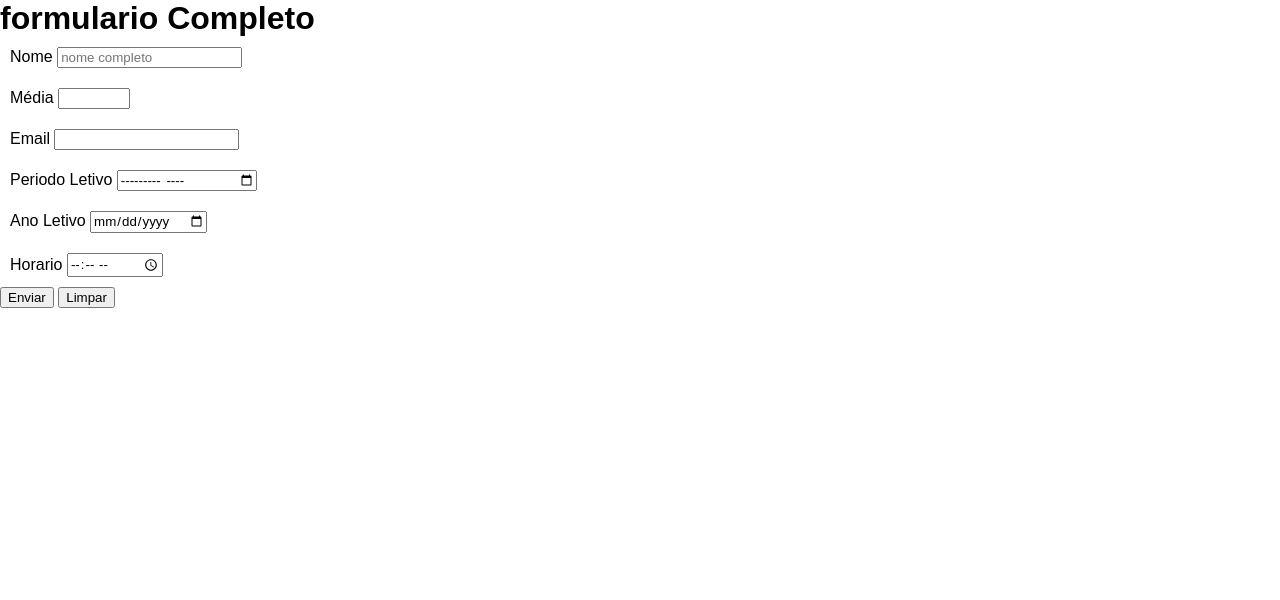
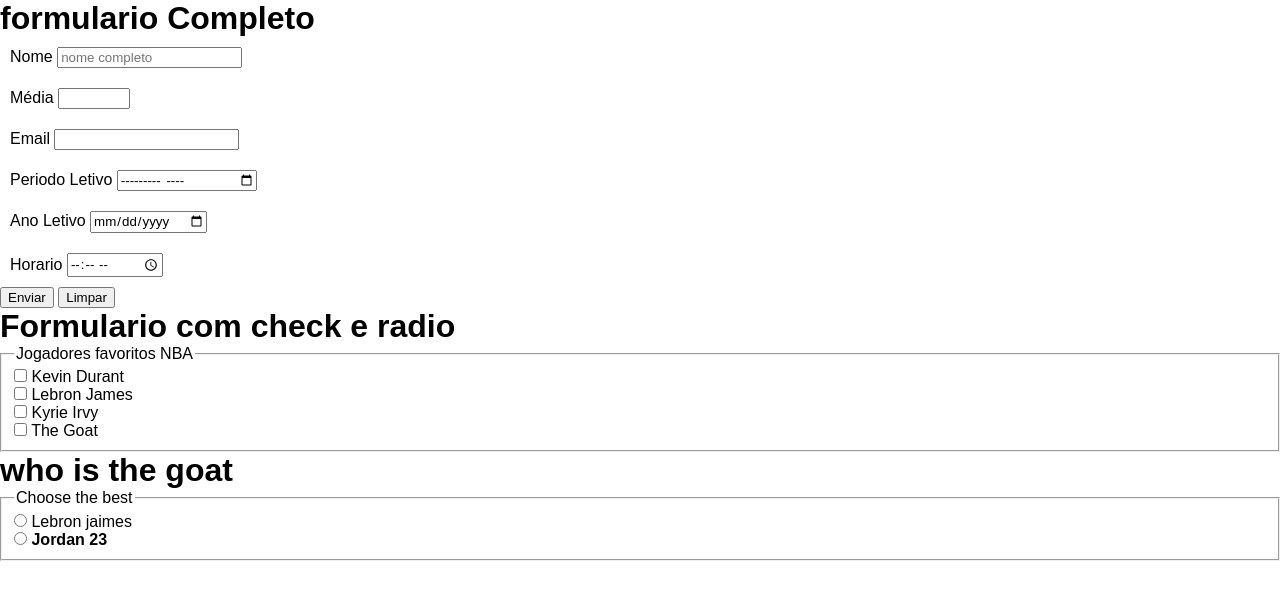
Before and after one commit to cleybsonreis/formulario-completo, a plain HTML site: page index.html in a window 1280 px wide. Drawn offline with Linux system fonts and the light colour scheme.

Commit message:
Aula de formulario completa

```diff
--- a/index.html
+++ b/index.html
@@ -12,6 +12,10 @@
         p{
             padding: 10px;
         }
+
+
+
+
     </style>
 </head>
 <body>
@@ -47,5 +51,31 @@
         <input type="submit" value="Enviar">
         <input type="reset" value="Limpar">
     </form>
+    <h1>Formulario com check e radio</h1>
+
+    <form action="#">
+        <fieldset id="basca">
+            <legend>Jogadores favoritos NBA</legend>
+            <input type="checkbox" name="durante" id="idurante">
+            <label for="idurante">Kevin Durant</label> <br>
+            <input type="checkbox" name="lebron" id="ilebronj">
+            <label for="ilebronj">Lebron James</label> <br>
+            <input type="checkbox" name="irvi" id="iirvi">
+            <label for="iirvi">Kyrie Irvy</label> <br>
+            <input type="checkbox" name="jordan" id="ijordan">
+            <label for="ijordan">The Goat</label> <br>
+        </fieldset>
+        <h1>who is the goat</h1>
+
+        <fieldset>
+            <legend>Choose the best</legend>
+            <input type="radio" name="goat" id="igot">
+            <label for="igot">Lebron jaimes</label> <br>
+            <input type="radio" name="goat" id="igot">
+            <label for="igot"><strong>Jordan 23</strong></label>
+        </fieldset>
+
+
+    </form>
 </body>
 </html>
```
